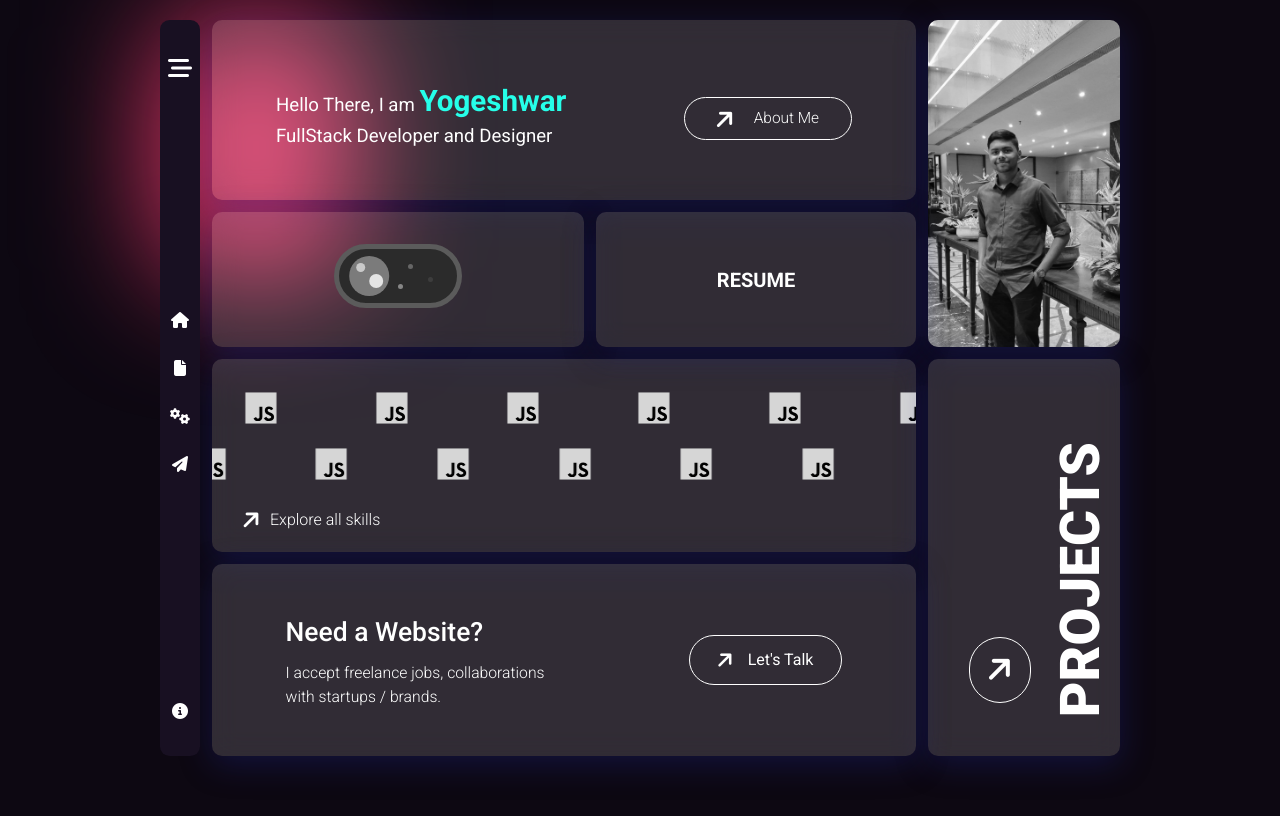
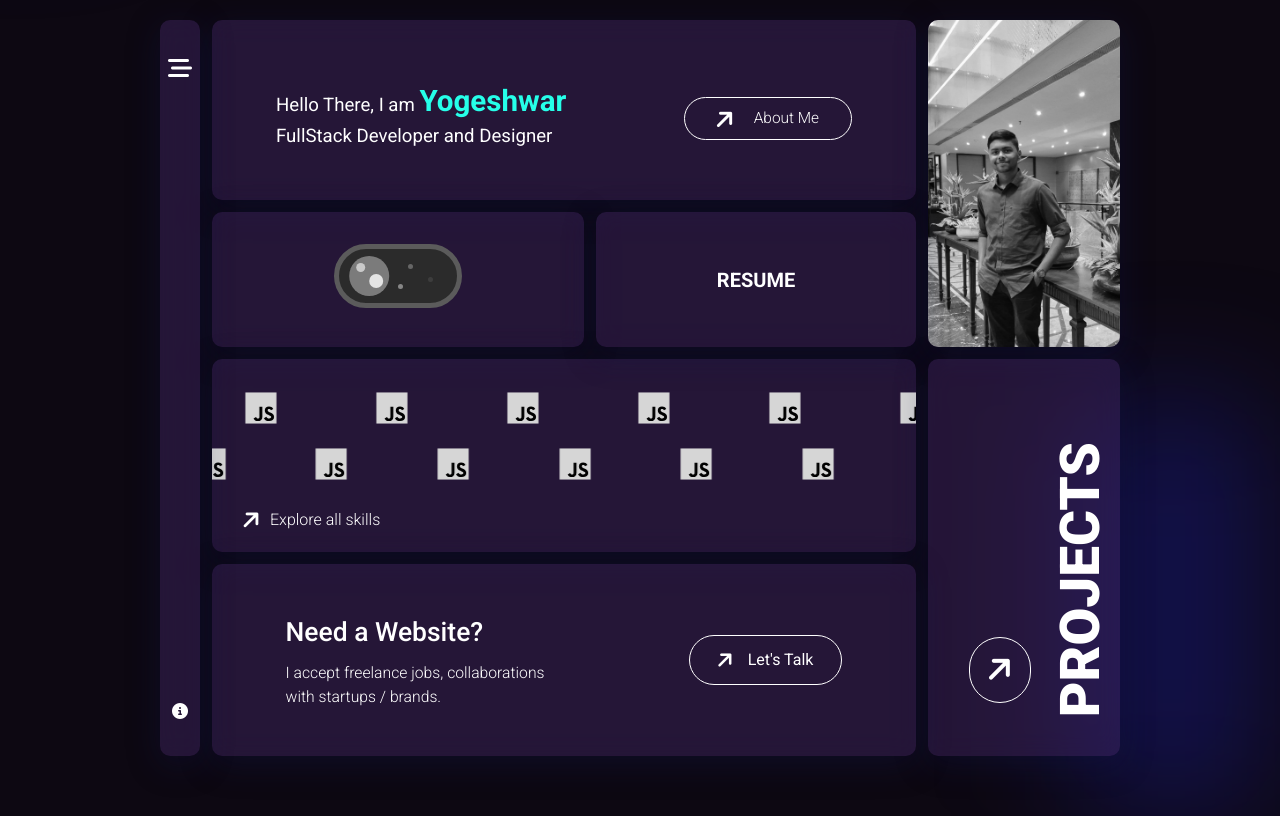
Before and after one commit to Yogeshwar-CM/Portfolio, a React (Vite) app: page / in a window 1280 px wide. Built offline with nearby package versions, Linux system fonts and the light colour scheme.

Commit message:
Progress

```diff
--- a/src/Pages/About.css
+++ b/src/Pages/About.css
@@ -25,3 +25,19 @@
 .socials {
   grid-area: socials;
 }
+
+@media (max-width: 768px) {
+  .about-grid {
+    display: grid;
+    grid-template-rows: 1.75fr 1fr 0.75fr 0.75fr;
+    grid-template-columns: 1fr 1fr 1fr 1fr;
+    gap: 0.5rem;
+    grid-template-areas:
+      "main main main main"
+      "main main main main"
+      "resume resume mode mode"
+      "socials socials socials socials";
+    height: 82vh;
+    margin-top: 2rem;
+  }
+}
--- a/src/Pages/Contact.jsx
+++ b/src/Pages/Contact.jsx
@@ -22,7 +22,7 @@ export default function Contact() {
       <Animated>
         <div className="Contact">
           <div className="contact-grid">
-            <form className="form-grid">
+            <form className="form-grid box">
               <textarea
                 className="message"
                 placeholder="Type your message here..."
@@ -36,13 +36,13 @@ export default function Contact() {
               </div>
             </form>
 
-            <div className="resume">
+            <div className="resume box">
               <Resume />
             </div>
-            <div className="mode">
+            <div className="mode box">
               <Mode />
             </div>
-            <div className="socials"></div>
+            <div className="socials box"></div>
           </div>
         </div>
       </Animated>
--- a/src/Pages/Home.css
+++ b/src/Pages/Home.css
@@ -6,13 +6,42 @@ body {
 .cold {
   width: 12rem;
   height: 16rem;
-  background-color: #ea376a;
+  background-color: #1c23af87;
+  filter: blur(4rem);
+  z-index: -10;
+  animation: mov 10s linear infinite;
+  border-radius: 2rem;
+  position: absolute;
+}
+.cold2 {
+  width: 12rem;
+  height: 26rem;
+  background-color: #1c23af5c;
   filter: blur(4rem);
   z-index: -10;
   border-radius: 2rem;
+  animation: mov 5s linear infinite;
+  top: 50%;
+  right: 4%;
   position: absolute;
 }
-
+@keyframes mov {
+  0% {
+    transform: translate(0, 0);
+  }
+  25% {
+    transform: translate(100px, 0);
+  }
+  50% {
+    transform: translate(-300px, -500px);
+  }
+  75% {
+    transform: translate(0, 20px);
+  }
+  100% {
+    transform: translate(0, 0);
+  }
+}
 .Home {
   display: grid;
   gap: 0.75rem;
@@ -43,8 +72,6 @@ body {
   justify-content: center;
   /* cursor: pointer; */
   align-items: center;
-
-
 }
 .mode {
   cursor: default;
--- a/src/Pages/Home.jsx
+++ b/src/Pages/Home.jsx
@@ -63,6 +63,7 @@ const Home = () => {
 
   return (
     <>
+      <div className="cold2"></div>
       <div className="cold"></div>
       <Alert />
       <span className="menu-s">
@@ -70,7 +71,7 @@ const Home = () => {
       </span>
       <AnimatedPage>
         <div className="Home">
-          <div className="sidebar">
+          <div className="sidebar box">
             <span>
               <button onClick={toggleSidebar}>
                 <i className="fa-solid fa-bars-staggered text-2xl"></i>
@@ -107,7 +108,7 @@ const Home = () => {
                 </div>
               </motion.div>
             </span>
-            <span>
+            {/* <span>
               <i className="fa-solid fa-house"></i>
               <i className="fa-solid fa-file"></i>
               <i className="fa-solid fa-gears"></i>
@@ -117,7 +118,7 @@ const Home = () => {
                   navigate("/contact");
                 }}
               ></i>
-            </span>
+            </span> */}
             <div className="span">
               <i className="fa-solid fa-circle-info"></i>
             </div>
--- a/src/index.css
+++ b/src/index.css
@@ -22,15 +22,20 @@ body {
   background-color: #0d0812;
   color: var(--font-dark);
   font-family: var(--font-primary);
+  overflow-y: hidden;
 }
 
 /* Box styles */
 .box {
-  background: rgba(255, 255, 255, 0.15);
+  background: rgba(84, 49, 126, 0.35);
+  backdrop-filter: blur(13px);
+  -webkit-backdrop-filter: blur(13px);
+  border-radius: 10px;
+  box-shadow: 0 8px 32px 0 rgba(17, 21, 72, 0.37);
+}
+.box:hover {
   box-shadow: 0 8px 32px 0 rgba(31, 38, 135, 0.37);
-  backdrop-filter: blur(13.5px);
-  -webkit-backdrop-filter: blur(13.5px);
-  border-radius: 10px;
+  /* box-shadow: 0 8px 32px 0 rgba(31, 38, 135, 0.37); */
 }
 
 /* Theme color */
@@ -50,7 +55,11 @@ body.light-mode {
 }
 
 body.light-mode .box {
-  background-color: var(--box-light);
+  background: rgba(245, 166, 35, 0.35);
+  box-shadow: 0 8px 32px 0 rgba(31, 38, 135, 0.37);
+  backdrop-filter: blur(13px);
+  -webkit-backdrop-filter: blur(13px);
+  border-radius: 10px;
 }
 
 body.light-mode .theme {
@@ -60,3 +69,9 @@ body.light-mode .theme {
 body.light-mode .secondary-font {
   color: var(--font-secondary-light);
 }
+
+@media screen and (max-width: 780px) {
+  body {
+    overflow-y: auto;
+  }
+}
```
